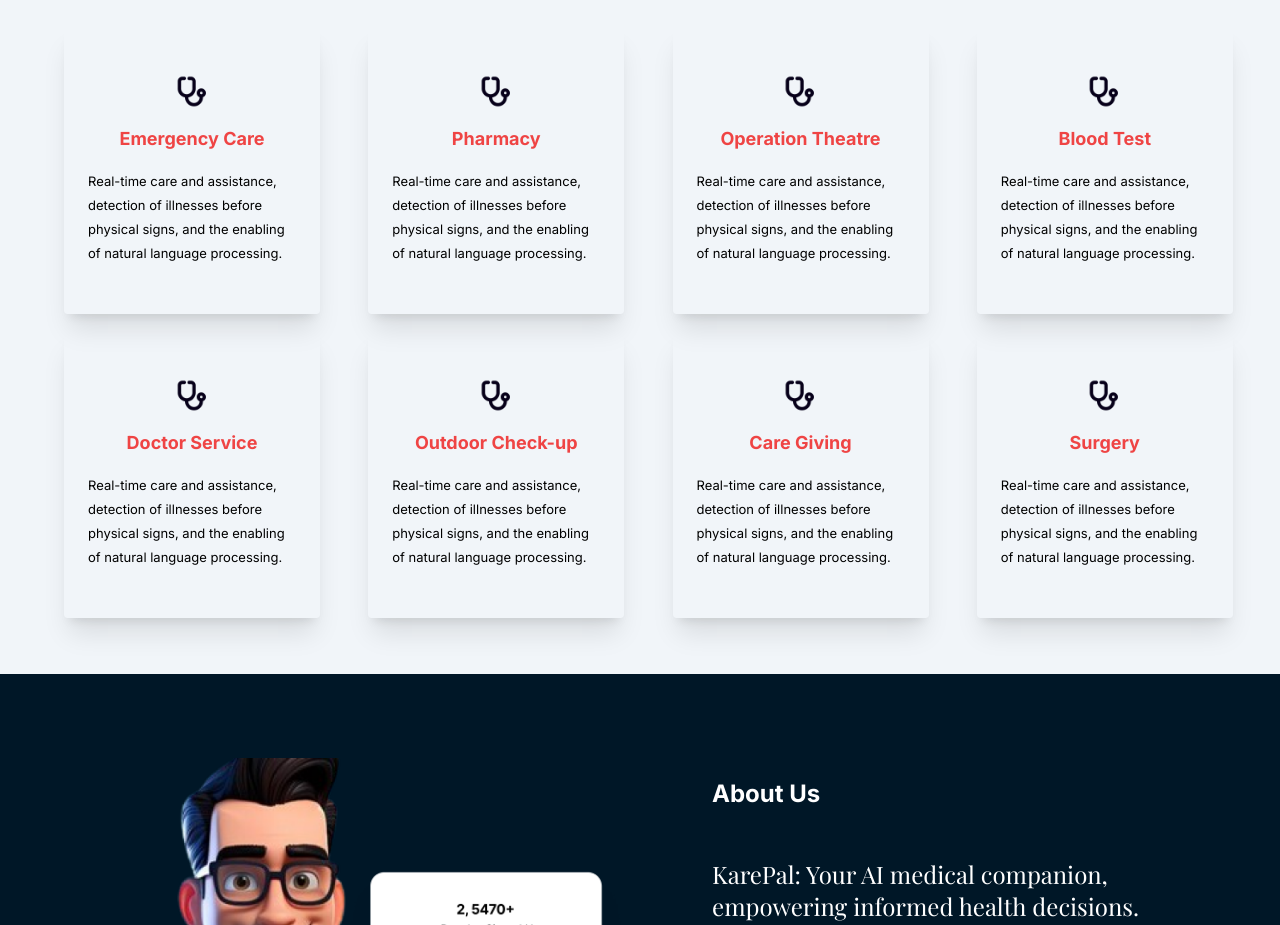
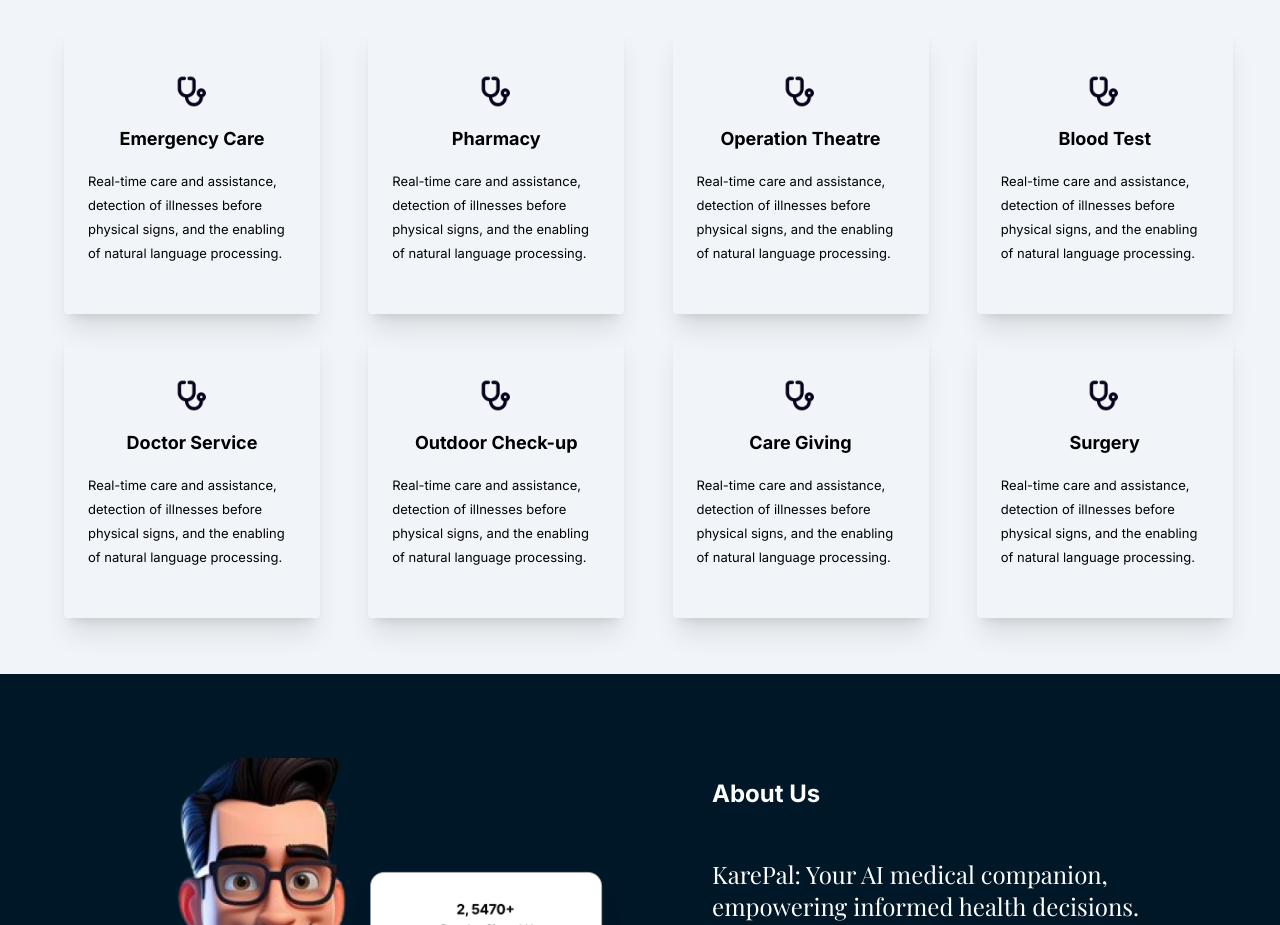
Before and after one commit to ChiefLopes/KarePal, a Next.js app: page / in a window 1280 px wide. Shown: the part 787-1712 px from the top of the page. Built offline with nearby package versions, Linux system fonts and the light colour scheme; a web font is replaced by a local one.

Commit message:
updated the services page

```diff
--- a/app/pages/services.tsx
+++ b/app/pages/services.tsx
@@ -24,7 +24,7 @@ const Services = () => {
             className="w-40 h-48 px-2 lg:px-0 lg:w-64 lg:h-72 space-y-1 lg:space-y-4 rounded transition duration-300 ease-linear shadow-xl flex flex-col items-center justify-center hover:bg-[#2937B6] hover:shadow-2xl hover:text-white"
           >
             <Image src={service.icon || ""} alt="icon" width={35} height={35} />
-            <h2 className="font-bold lg:text-lg text-red-500">{service.title}</h2>
+            <h2 className="font-bold lg:text-lg ">{service.title}</h2>
             <p className="lg:max-w-52 text-xs lg:text-[13px] lg:leading-6 ">
               {service.desc}
             </p>
```
